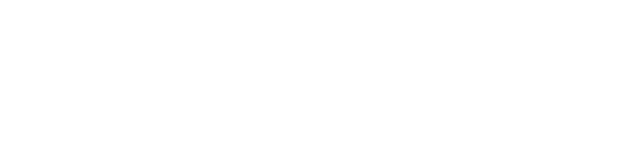
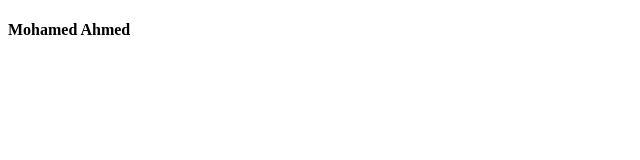
Before and after one commit to mohamedhelwa/Version-Control-test, a plain HTML site: page index.html in a window 1280 px wide. Shown: the whole page, without its empty margins (0-640 px from the left). Drawn offline with Linux system fonts and the light colour scheme.

Commit message:
Mohamed Ahmed is added in <h4>

```diff
--- a/index.html
+++ b/index.html
@@ -6,6 +6,6 @@
     <title>Document</title>
 </head>
 <body>
-
+    <h4>Mohamed Ahmed</h4>
 </body>
 </html>
```
